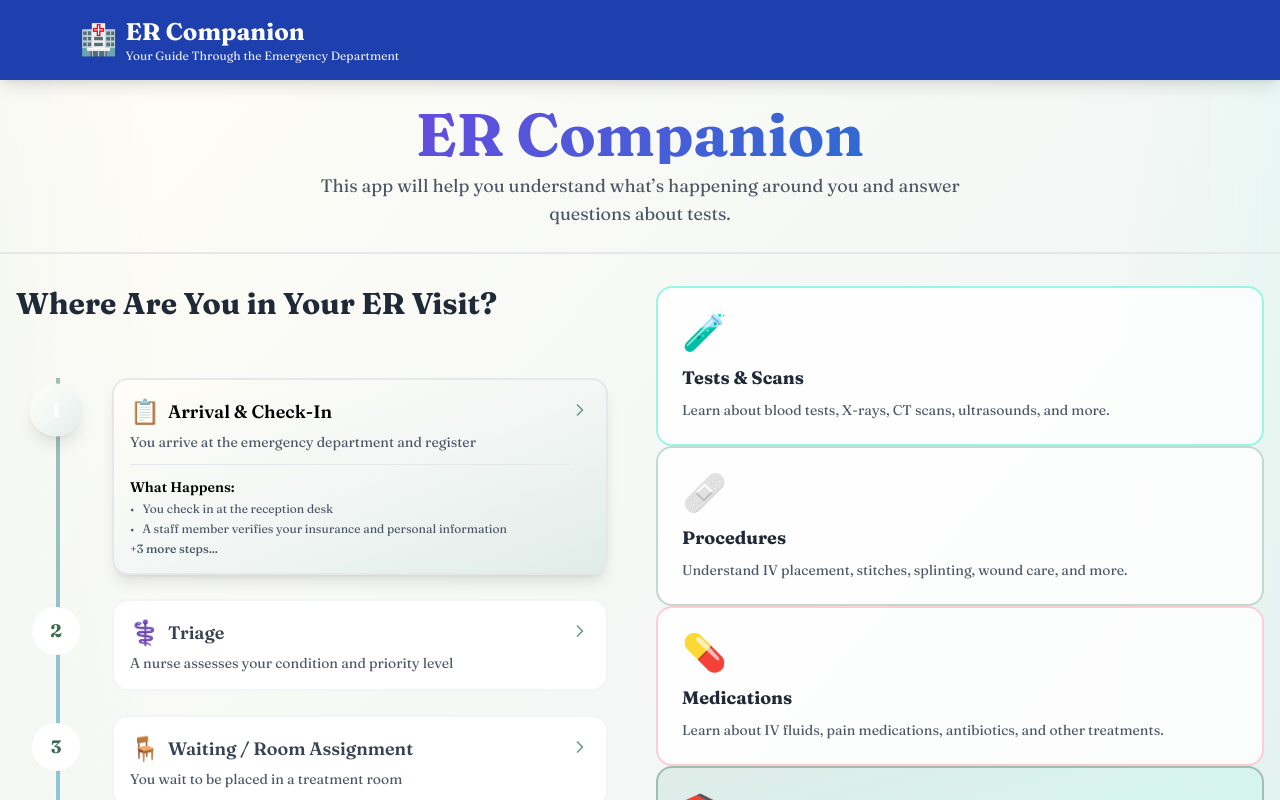
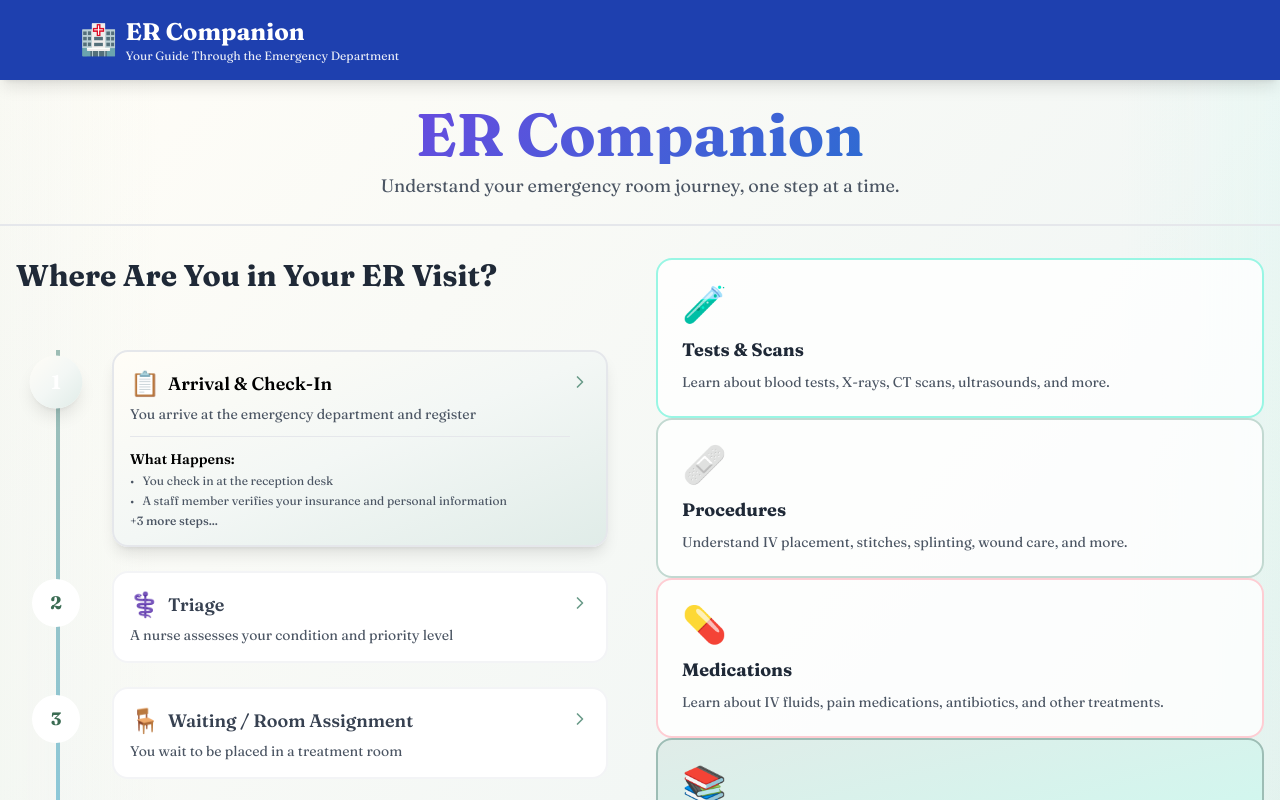
Before and after one commit to aashniamber/ER-companion, a Next.js app: page / in a window 1280 px wide. Shown: the top 800 px of the page. Built offline with nearby package versions, Linux system fonts and the light colour scheme.

Commit message:
Update page.tsx

```diff
--- a/src/app/page.tsx
+++ b/src/app/page.tsx
@@ -44,7 +44,7 @@ export default function Home() {
             ER Companion
           </h1>
           <p className="text-lg text-gray-600 max-w-2xl mx-auto">
-            This app will help you understand what&rsquo;s happening around you and answer questions about tests.
+            Understand your emergency room journey, one step at a time.
           </p>
         </section>
 
```
